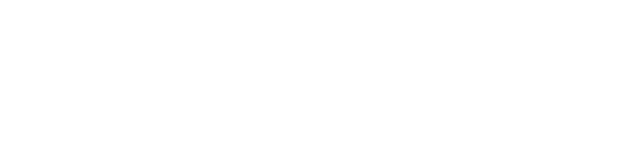
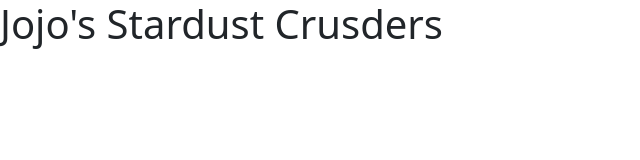
Before and after one commit to TomasDornell04/1er-Repositorio, a plain HTML site: page autor.html in a window 1280 px wide. Shown: the whole page, without its empty margins (0-640 px from the left). Drawn offline with nearby package versions, Linux system fonts and the light colour scheme.

Commit message:
copie y pegue los cambios en todas las secciones

```diff
--- a/autor.html
+++ b/autor.html
@@ -4,9 +4,12 @@
     <meta charset="UTF-8">
     <meta http-equiv="X-UA-Compatible" content="IE=edge">
     <meta name="viewport" content="width=device-width, initial-scale=1.0">
-    <title>Document</title>
+    <link rel="stylesheet" href="./css/style.css">
+    <title>jojo's Stardust Crusders</title>
+    <link href="https://cdn.jsdelivr.net/npm/bootstrap@5.2.0-beta1/dist/css/bootstrap.min.css" rel="stylesheet" integrity="sha384-0evHe/X+R7YkIZDRvuzKMRqM+OrBnVFBL6DOitfPri4tjfHxaWutUpFmBp4vmVor" crossorigin="anonymous">
 </head>
 <body>
-
+    <h1>Jojo's Stardust Crusders</h1>
+    <script src="https://cdn.jsdelivr.net/npm/bootstrap@5.2.0-beta1/dist/js/bootstrap.bundle.min.js" integrity="sha384-pprn3073KE6tl6bjs2QrFaJGz5/SUsLqktiwsUTF55Jfv3qYSDhgCecCxMW52nD2" crossorigin="anonymous"></script>
 </body>
 </html>
```
Also changed, not shown: contacto.html (+5 -2 lines), historia.html (+5 -2 lines), personajes.html (+5 -2 lines).
